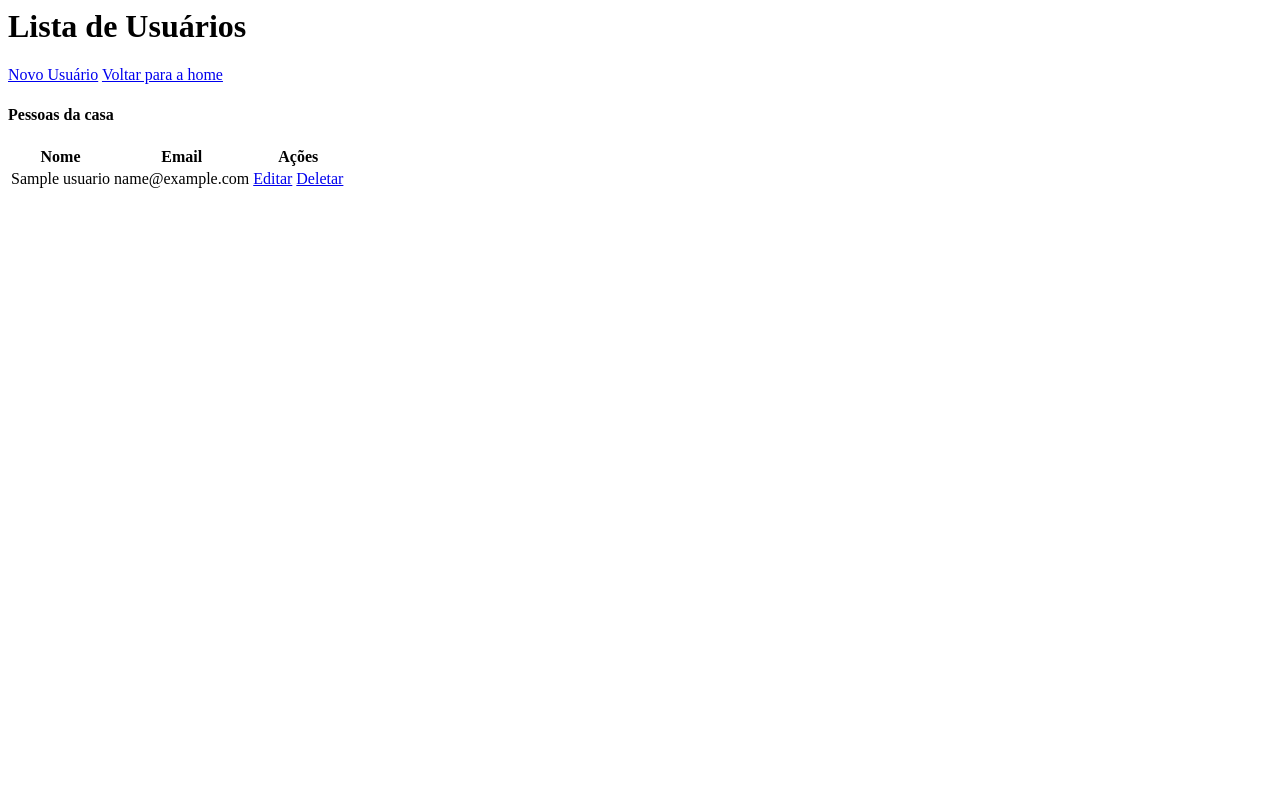
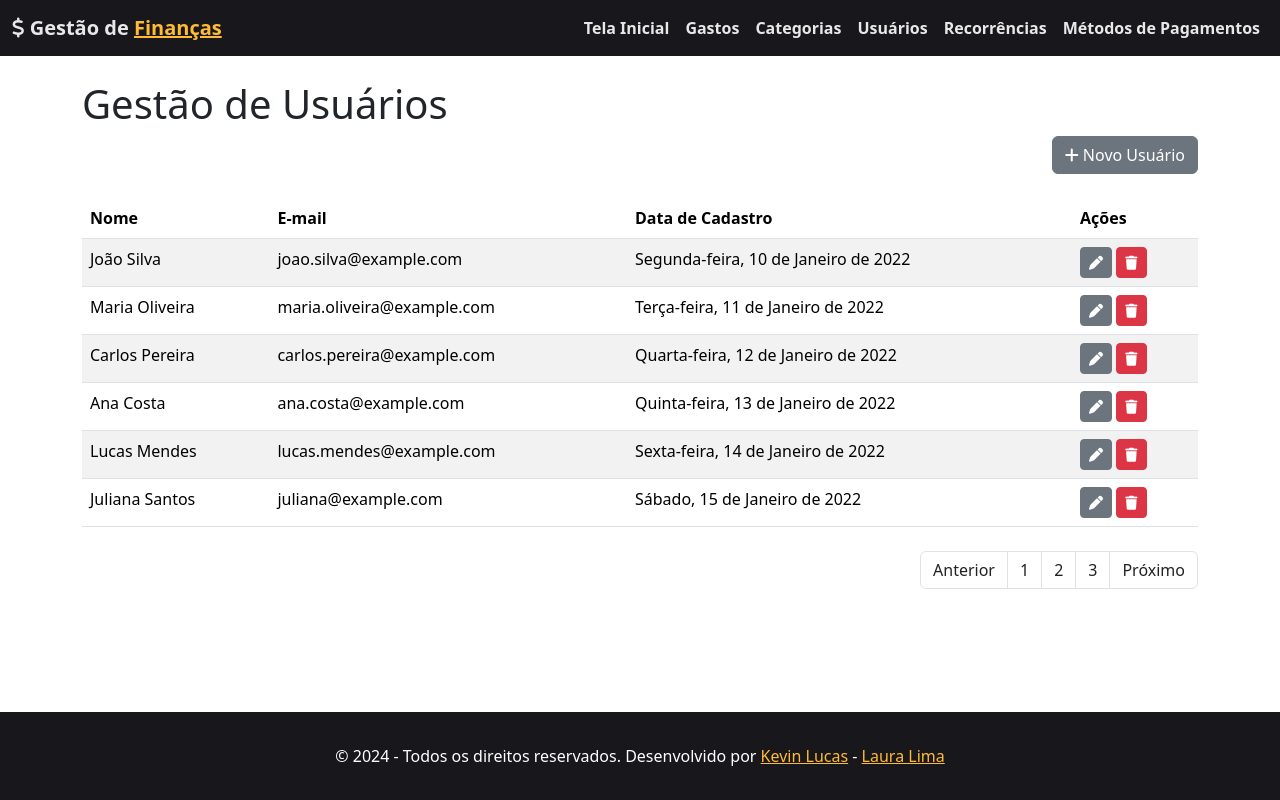
Before and after one commit to kevin504-max/financial_home, a Django app: page /usuario/usuarios/ in a window 1280 px wide. Run offline with Django 5.2, Linux system fonts and the light colour scheme; tables that the repository leaves empty hold one stand-in row (values such as "Sample post"); parts of the project's set-up code (start-up, migrations or seed data) failed here and were passed over.

Commit message:
feat: imrpvoe users view file (static)

```diff
--- a/templates/usuarios/usuarios.html
+++ b/templates/usuarios/usuarios.html
@@ -1,25 +1,87 @@
-<h1>Lista de Usuários</h1>
-<a href="{% url 'usuario_create' %}">Novo Usuário</a>
-<a href="{% url 'index' %}">Voltar para a home</a>
-<h4>Pessoas da casa</h4>
-<table>
+{% extends 'base.html' %}
+
+{% block title %}Gestão de Usuários{% endblock %}
+
+{% block content %}
+    <h1>Gestão de Usuários</h1>
+    <p class="d-flex justify-content-end">
+        <a class="btn btn-secondary"><i class="fa fa-plus mr-2"></i> Novo Usuário</a>
+    </p>
+
+    <!-- Tabela para listar os usuários -->
+    <table class="table table-striped mt-4">
         <thead>
             <tr>
                 <th>Nome</th>
-            <th>Email</th>
+                <th>E-mail</th>
+                <th>Data de Cadastro</th>
                 <th>Ações</th>
             </tr>
         </thead>
         <tbody>
-        {% for usuario in usuarios %}
             <tr>
-            <td>{{ usuario.nome }}</td>
-            <td>{{ usuario.email }}</td>
+                <td>João Silva</td>
+                <td>joao.silva@example.com</td>
+                <td>Segunda-feira, 10 de Janeiro de 2022</td>
                 <td>
-                <a href="{% url 'usuario_update' usuario.pk %}">Editar</a>
-                <a href="{% url 'usuario_delete' usuario.pk %}">Deletar</a>
+                    <a href="#" type="button" class="btn btn-sm btn-secondary"><i class="fa fa-pen"></i></a>
+                    <a href="#" type="button" class="btn btn-sm btn-danger"><i class="fa fa-trash"></i></a>
                 </td>
             </tr>
-        {% endfor %}
+            <tr>
+                <td>Maria Oliveira</td>
+                <td>maria.oliveira@example.com</td>
+                <td>Terça-feira, 11 de Janeiro de 2022</td>
+                <td>
+                    <a href="#" type="button" class="btn btn-sm btn-secondary"><i class="fa fa-pen"></i></a>
+                    <a href="#" type="button" class="btn btn-sm btn-danger"><i class="fa fa-trash"></i></a>
+                </td>
+            </tr>
+            <tr>
+                <td>Carlos Pereira</td>
+                <td>carlos.pereira@example.com</td>
+                <td>Quarta-feira, 12 de Janeiro de 2022</td>
+                <td>
+                    <a href="#" type="button" class="btn btn-sm btn-secondary"><i class="fa fa-pen"></i></a>
+                    <a href="#" type="button" class="btn btn-sm btn-danger"><i class="fa fa-trash"></i></a>
+                </td>
+            </tr>
+            <tr>
+                <td>Ana Costa</td>
+                <td>ana.costa@example.com</td>
+                <td>Quinta-feira, 13 de Janeiro de 2022</td>
+                <td>
+                    <a href="#" type="button" class="btn btn-sm btn-secondary"><i class="fa fa-pen"></i></a>
+                    <a href="#" type="button" class="btn btn-sm btn-danger"><i class="fa fa-trash"></i></a>
+                </td>
+            </tr>
+            <tr>
+                <td>Lucas Mendes</td>
+                <td>lucas.mendes@example.com</td>
+                <td>Sexta-feira, 14 de Janeiro de 2022</td>
+                <td>
+                    <a href="#" type="button" class="btn btn-sm btn-secondary"><i class="fa fa-pen"></i></a>
+                    <a href="#" type="button" class="btn btn-sm btn-danger"><i class="fa fa-trash"></i></a>
+                </td>
+            </tr>
+            <tr>
+                <td>Juliana Santos</td>
+                <td>juliana@example.com</td>
+                <td>Sábado, 15 de Janeiro de 2022</td>
+                <td>
+                    <a href="#" type="button" class="btn btn-sm btn-secondary"><i class="fa fa-pen"></i></a>
+                    <a href="#" type="button" class="btn btn-sm btn-danger"><i class="fa fa-trash"></i></a>
+                </td>
         </tbody>
     </table>
+
+    <nav aria-label="Page navigation example" class="d-flex justify-content-end mt-4">
+        <ul class="pagination secondary">
+            <li class="page-item"><a style="color: #222;" class="page-link" href="#">Anterior</a></li>
+            <li class="page-item"><a style="color: #222;" class="page-link" href="#">1</a></li>
+            <li class="page-item"><a style="color: #222;" class="page-link" href="#">2</a></li>
+            <li class="page-item"><a style="color: #222;" class="page-link" href="#">3</a></li>
+            <li class="page-item"><a style="color: #222;" class="page-link" href="#">Próximo</a></li>
+        </ul>
+    </nav>
+{% endblock %}
```
Lines whose indentation alone changed are shown as unchanged.
